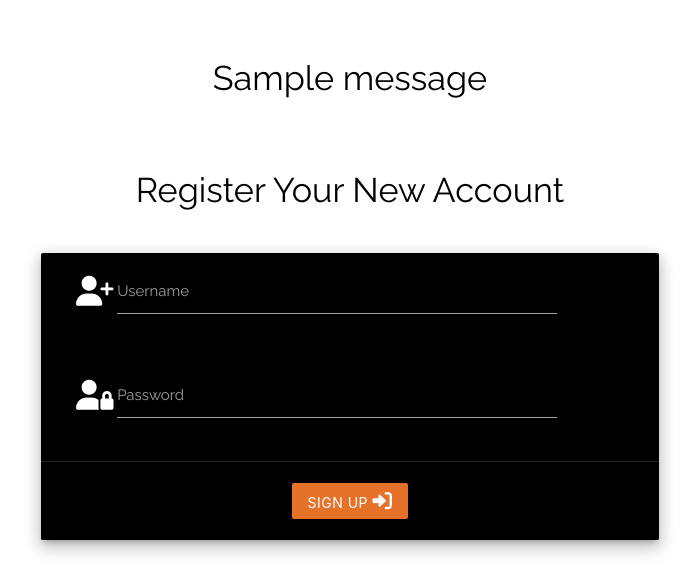
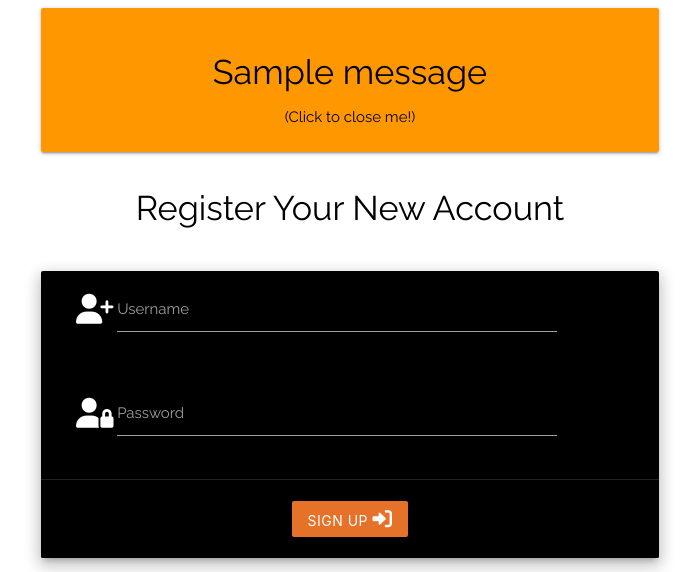
Before and after one commit to JohnLazz/live-music-reviews, a Flask app: page /register in a window 1280 px wide. Shown: the part 664-1236 px from the top of the page, without its empty margins (290-989 px from the left). Run offline with Flask 2, Linux system fonts and the light colour scheme; one stand-in notice (Sample message) is shown; some libraries are stand-ins or nearby versions; some web fonts are replaced.

Commit message:
Update Flash messages with js to close on click

```diff
--- a/static/js/script.js
+++ b/static/js/script.js
@@ -2,4 +2,7 @@ $(document).ready(function(){
     $('.sidenav').sidenav();
     $('.datepicker').datepicker();
     $('.modal').modal();
+    $("#hide").click(function(){
+      $(this).hide();
+    });
   });
--- a/templates/base.html
+++ b/templates/base.html
@@ -58,13 +58,16 @@
         {% with messages = get_flashed_messages() %}
         {% if messages %}
         {% for message in messages %}
-        <div class="row flash-message center">
+        <div id="hide"class="row flash-message center">
             <div class="col s6 offset-s3">
-                <h4>
-                    <br>
-                    {{ message }}
-                    <br><br>
-                </h4>
+                <div class="card-panel orange">
+                    <h4>
+                        {{ message }}
+                    </h4>
+                    <span>
+                        (Click to close me!)
+                    </span>
+                </div>
             </div>
         </div>
         {% endfor %}
```
